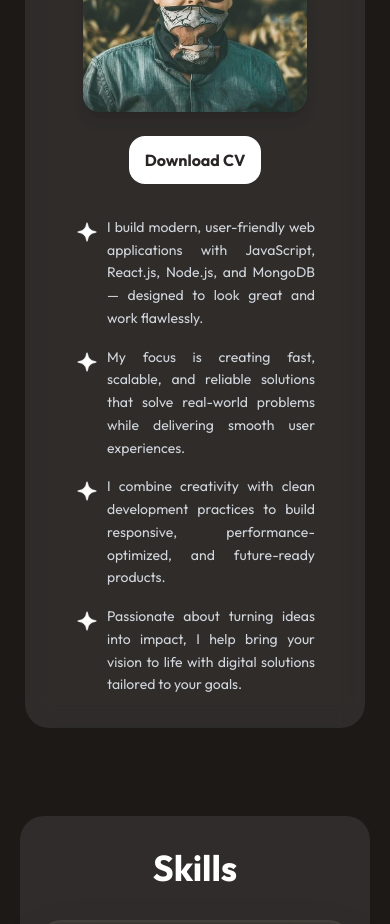
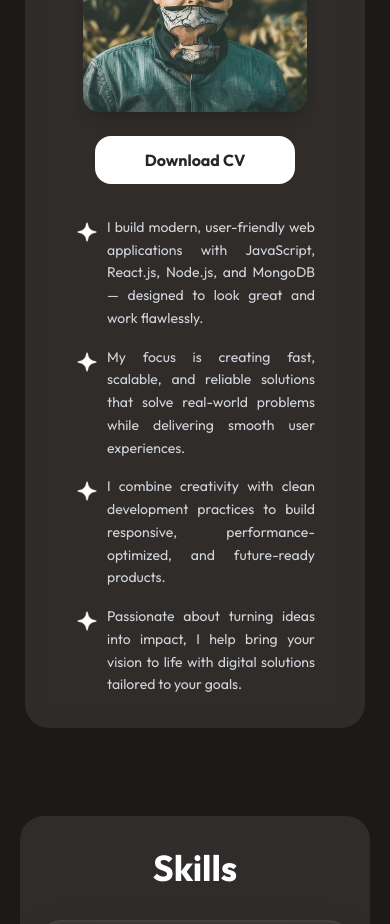
Before and after one commit to arnabdutta03/Arnab-Portfolio, a React (Vite) app: page / in a window 390 px wide. Shown: the part 1340-2264 px from the top of the page. Built offline with nearby package versions, Linux system fonts and the light colour scheme; the HTML template or start-up script is replaced by a standard one; a web font is replaced by a local one.

Commit message:
Update the download button in About.jsx

```diff
--- a/src/components/About.jsx
+++ b/src/components/About.jsx
@@ -118,8 +118,8 @@ function About() {
             />
           </div>
           <a
-            href="https://drive.google.com/file/d/1uquIFLOwtd9_udGrbQSFkHdCPKW9lNKq/view"
-            className="m-auto sm:w-40 px-4 py-3 bg-white text-stone-800 font-bold rounded-2xl hover:bg-gray-300/80 transition text-center"
+            href="https://drive.google.com/uc?export=download&id=1GTNNmUouul7s1ZqZ0664r61rOAt7ONk9"
+            className="w-50 px-3 py-3 bg-white text-stone-800 font-bold rounded-2xl hover:bg-gray-300/80 transition inline-block text-center"
           >
             Download CV
           </a>
```
